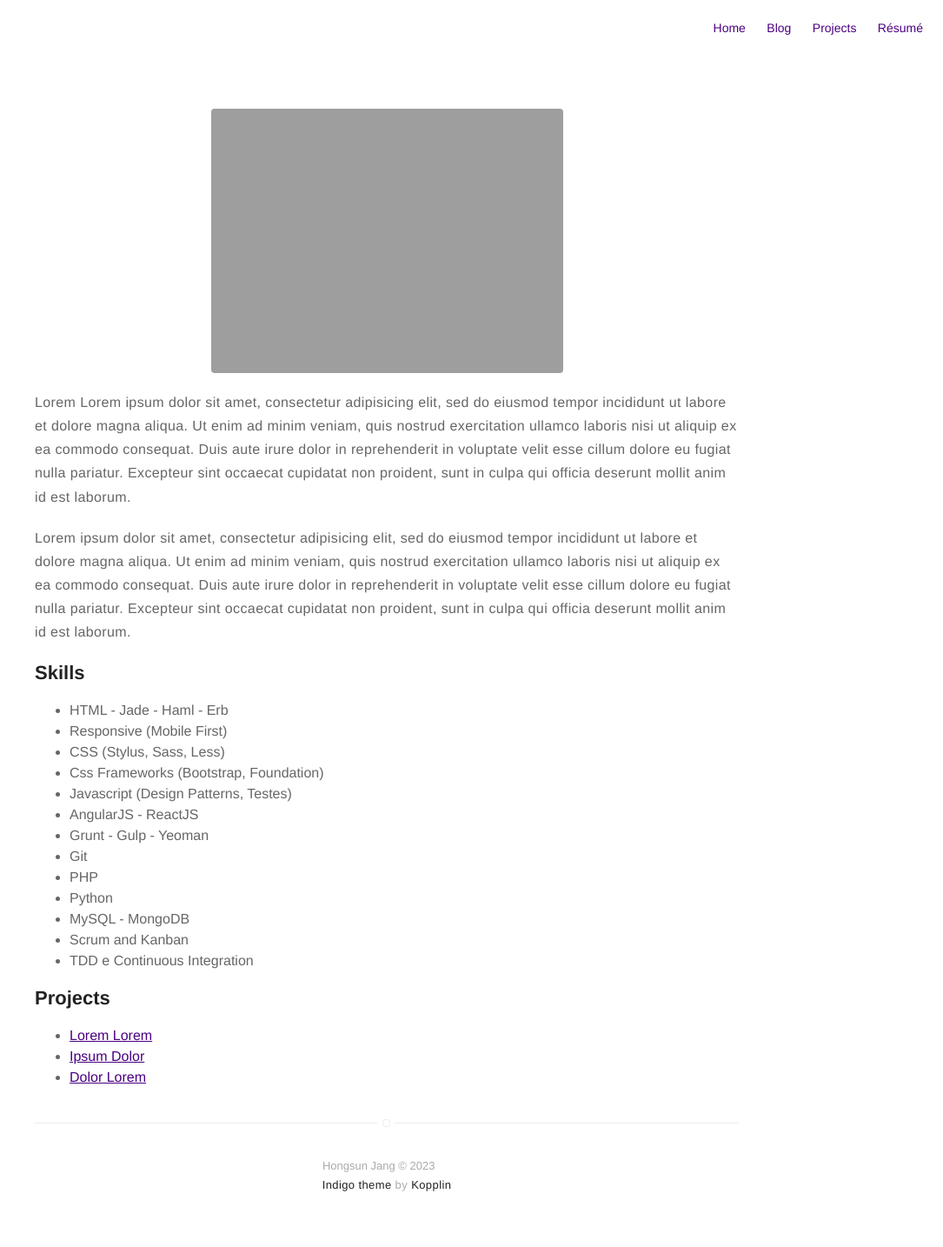
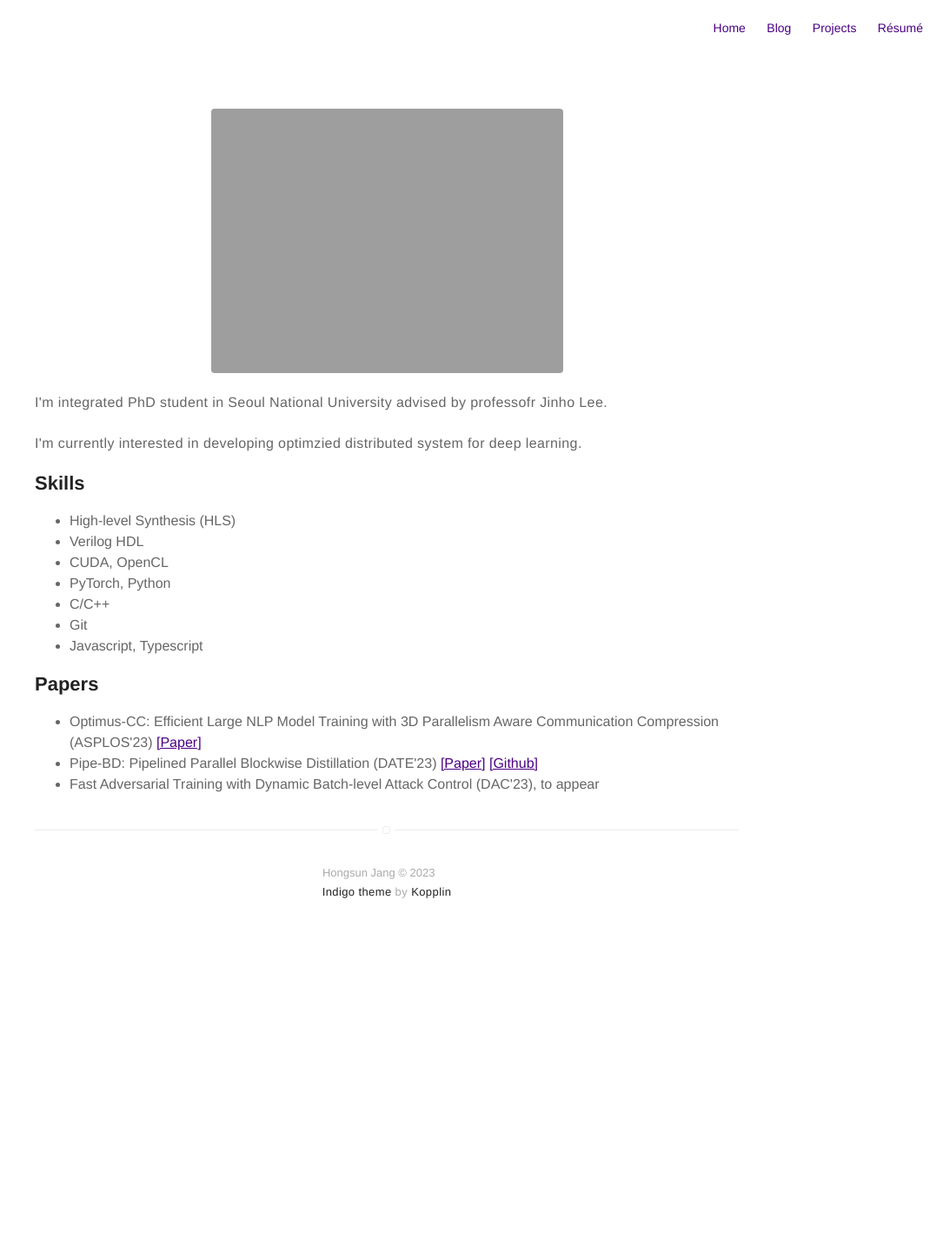
Before and after one commit to hongsunjang/hongsunjang, a Jekyll site: the page built from about.md, in a window 1280 px wide. Shown: the whole page at 87% size, without its empty margins (195-1280 px from the left). Built offline with Jekyll 4.4.1, drawn with Linux system fonts in a browser that asks for light colours; nearby versions of some CDN libraries; after the commit the page ends 1097 px from its top, so only the background shows below that.

```diff
--- a/about.md
+++ b/about.md
@@ -4,42 +4,39 @@ layout: page
 ---
 ![Profile Image]({% if site.external-image %}{{ site.picture }}{% else %}{{ site.url }}/{{ site.picture }}{% endif %})
 
-<p>Lorem Lorem ipsum dolor sit amet, consectetur adipisicing elit, sed do eiusmod
-tempor incididunt ut labore et dolore magna aliqua. Ut enim ad minim veniam,
-quis nostrud exercitation ullamco laboris nisi ut aliquip ex ea commodo
-consequat. Duis aute irure dolor in reprehenderit in voluptate velit esse
-cillum dolore eu fugiat nulla pariatur. Excepteur sint occaecat cupidatat non
-proident, sunt in culpa qui officia deserunt mollit anim id est laborum.</p>
+<p>
+I'm integrated PhD student in Seoul National University advised by professofr Jinho Lee.
+</p>
 
-<p>Lorem ipsum dolor sit amet, consectetur adipisicing elit, sed do eiusmod
-tempor incididunt ut labore et dolore magna aliqua. Ut enim ad minim veniam,
-quis nostrud exercitation ullamco laboris nisi ut aliquip ex ea commodo
-consequat. Duis aute irure dolor in reprehenderit in voluptate velit esse
-cillum dolore eu fugiat nulla pariatur. Excepteur sint occaecat cupidatat non
-proident, sunt in culpa qui officia deserunt mollit anim id est laborum.</p>
+<p>
+I'm currently interested in developing optimzied distributed system for deep learning.
+</p>
 
 <h2>Skills</h2>
 
 <ul class="skill-list">
-	<li>HTML - Jade - Haml - Erb</li>
-	<li>Responsive (Mobile First)</li>
-	<li>CSS (Stylus, Sass, Less)</li>
-	<li>Css Frameworks (Bootstrap, Foundation)</li>
-	<li>Javascript (Design Patterns, Testes)</li>
-	<li>AngularJS - ReactJS</li>
-	<li>Grunt - Gulp - Yeoman</li>
+	<li>High-level Synthesis (HLS)</li>
+	<li>Verilog HDL</li>
+	<li>CUDA, OpenCL</li>
+	<li>PyTorch, Python</li>
+	<li>C/C++</li>
 	<li>Git</li>
-	<li>PHP</li>
-	<li>Python</li>
-	<li>MySQL - MongoDB</li>
-	<li>Scrum and Kanban</li>
-	<li>TDD e Continuous Integration</li>
+	<li>Javascript, Typescript</li>
 </ul>
 
-<h2>Projects</h2>
+<h2>Papers</h2>
 
 <ul>
-	<li><a href="https://github.com/">Lorem Lorem</a></li>
-	<li><a href="https://github.com/">Ipsum Dolor</a></li>
-	<li><a href="https://github.com/">Dolor Lorem</a></li>
+	<li>
+	Optimus-CC: Efficient Large NLP Model Training with 3D Parallelism Aware Communication Compression (ASPLOS'23)
+	<a href="https://dl.acm.org/doi/10.1145/3575693.3575712">[Paper]</a>
+	</li>
+	<li>
+	Pipe-BD: Pipelined Parallel Blockwise Distillation (DATE'23)
+	<a href="https://ieeexplore.ieee.org/abstract/document/10137044">[Paper]</a>
+	<a href="https://github.com/hongsunjang/Pipe-BD">[Github]</a>
+	</li>
+	<li>
+	Fast Adversarial Training with Dynamic Batch-level Attack Control (DAC'23), to appear
+	</li>
 </ul>
--- /dev/null
+++ b/google725909ce639691c3.html
@@ -0,0 +1 @@
+google-site-verification: google725909ce639691c3.html
```
Also changed, not shown: sitemap.xml (added, +31 -0 lines).
